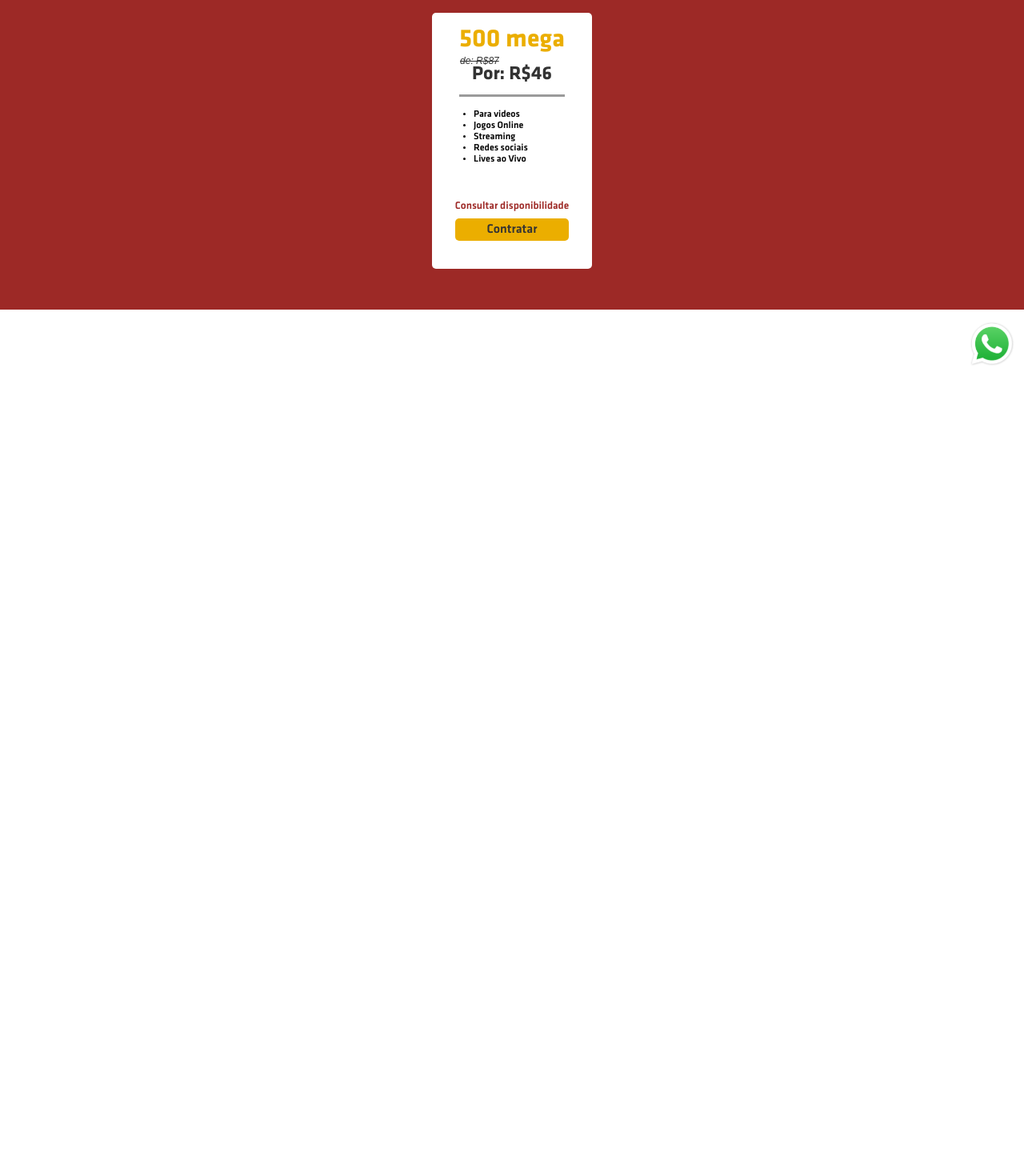
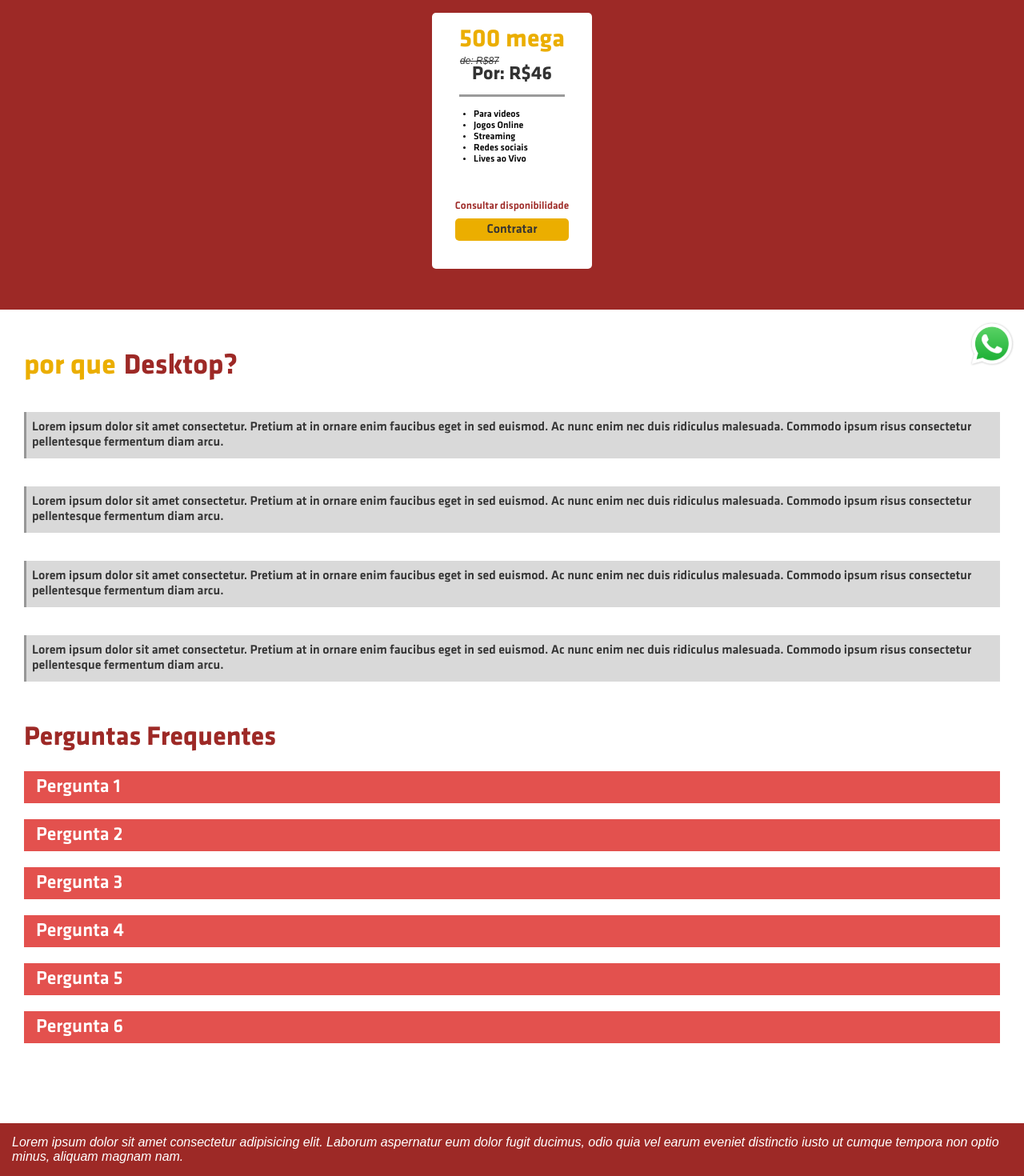
Before and after one commit to FerreiroINTZ/sejaDesktop, a React (Vite) app: page / in a window 1280 px wide. Shown: the part 315-1785 px from the top of the page at 80% size. Before the commit the page ends 800 px from the top, so only its background shows below. Built offline with nearby package versions, Linux system fonts and the light colour scheme; a web font is replaced by a local one.

Commit message:
componentes basicos feitos

```diff
--- a/package.json
+++ b/package.json
@@ -3,7 +3,10 @@
   "private": true,
   "version": "0.0.0",
   "type": "module",
+  "homepage": "https://FerreiroINTZ.github.io/sejaDesktop/",
   "scripts": {
+    "predeploy": "npm run build",
+    "deploy": "gh-pages -d dist",
     "dev": "vite",
     "build": "vite build",
     "lint": "eslint .",
@@ -22,6 +25,7 @@
     "eslint-plugin-react": "^7.37.2",
     "eslint-plugin-react-hooks": "^5.0.0",
     "eslint-plugin-react-refresh": "^0.4.16",
+    "gh-pages": "^6.3.0",
     "globals": "^15.14.0",
     "vite": "^6.0.5"
   }
--- a/src/App.jsx
+++ b/src/App.jsx
@@ -3,6 +3,9 @@ import Header from './components/header/header'
 import Main from './components/main/mainContainer'
 import  whatsapp_logo from './imgs/WhatsApp.svg.webp'
 import Plans from './components/plans/plans'
+import Motivos from './components/motivos/motivos'
+import Perguntas from './components/perguntas/perguntas'
+import RodaPe from './components/RodaPe/RodaPe.jsx'
 
 function App() {
   const [count, setCount] = useState(0)
@@ -12,7 +15,9 @@ function App() {
       <Header />
       <Main />
       <Plans />
-
+      <Motivos  />
+      <Perguntas />
+      <RodaPe />
 
       <div id="WhatsApp-logo">
         <img src={whatsapp_logo} alt="logo do whatsapp" />
--- /dev/null
+++ b/src/components/RodaPe/RodaPe.css
@@ -0,0 +1,8 @@
+#footer-container{
+    margin-top: 100px;
+    background: #9D2926;
+    color: white;
+    font-style: italic;
+    padding: 15px;
+    font-weight: 200;
+}
--- /dev/null
+++ b/src/components/RodaPe/RodaPe.jsx
@@ -0,0 +1,12 @@
+import React from 'react'
+import './RodaPe.css'
+
+function footer() {
+  return (
+    <footer id="footer-container">
+      Lorem ipsum dolor sit amet consectetur adipisicing elit. Laborum aspernatur eum dolor fugit ducimus, odio quia vel earum eveniet distinctio iusto ut cumque tempora non optio minus, aliquam magnam nam.
+      </footer>
+  )
+}
+
+export default footer
--- a/src/components/main/mainContainer.css
+++ b/src/components/main/mainContainer.css
@@ -1,5 +1,7 @@
-#sejaDesktop-container{
-    margin: 20px 30px;
+#sejaDesktop-container, #motivos-container, #perguntas-container{
+    margin-left: 30px;
+    margin-right: 30px;
+    margin-top: 20px;
     display: flex;
     flex-direction: column;
     gap: 5px;
@@ -17,11 +19,11 @@
 }
 }
 
-#sejaDesktop-container{
+#sejaDesktop-container, #por_que-container{
     color: #EBAE00;
 }
 
-#desktop-word{
+.desktop-word{
     color: #9D2926;
 }
 
--- /dev/null
+++ b/src/components/motivos/motivos.css
@@ -0,0 +1,20 @@
+#motivos-container{
+    gap: 35px;
+    margin-top:  50px;
+}
+
+.motivos{
+    position: relative;
+    padding: 10px;
+    background: hsl(0, 0%, 85%);
+
+    &:after{
+        content: '';
+        position: absolute;
+        width: 3px;
+        height: 100%;
+        left: 0;
+        top: 0;
+        background: #989898;
+    }
+}
--- /dev/null
+++ b/src/components/motivos/motivos.jsx
@@ -0,0 +1,18 @@
+import React from 'react'
+import './motivos.css'
+
+function motivos() {
+  return (
+    <section id="motivos-container">
+        <h1>
+            <span id="por_que-container">por que</span>
+            <span className='desktop-word'>Desktop?</span>
+        </h1>
+        {
+            [...Array(4).keys()].map(i => <div className='motivos'><p>Lorem ipsum dolor sit amet consectetur. Pretium at in ornare enim faucibus eget in sed euismod. Ac nunc enim nec duis ridiculus malesuada. Commodo ipsum risus consectetur pellentesque fermentum diam arcu.</p></div>)
+        }
+    </section>
+  )
+}
+
+export default motivos
--- /dev/null
+++ b/src/components/perguntas/perguntas.css
@@ -0,0 +1,22 @@
+#perguntas-container{
+    margin-top: 50px;
+    gap: 20px;
+
+    h1{
+        font-size: 34px;
+    }
+    .questions-coontainer{
+        display: flex;
+        align-items: center;
+        padding: 0px 15px;
+        color: white;
+        width: 100%;
+        height: 40px;
+        background: #E3514E;
+        cursor: pointer;
+
+        h2{
+            font-weight: 300;
+        }
+    }
+}
--- /dev/null
+++ b/src/components/perguntas/perguntas.jsx
@@ -0,0 +1,19 @@
+import React from 'react'
+import './perguntas.css'
+
+function perguntas() {
+  return (
+    <section id="perguntas-container">
+      <h1 className='desktop-word'>Perguntas Frequentes</h1>
+      {
+        [...Array(6).keys()].map(i =>
+          <div className='questions-coontainer'>
+            <h2>Pergunta {i + 1}</h2>
+          </div>
+        )
+      }
+    </section>
+  )
+}
+
+export default perguntas
```
Also changed, not shown: 1 other file (tests, documents, lock files or other folders).
